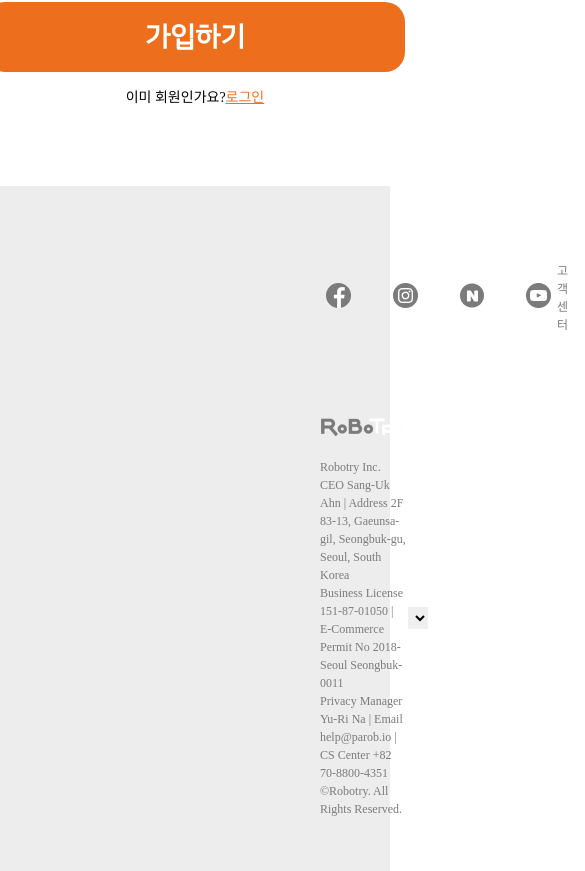
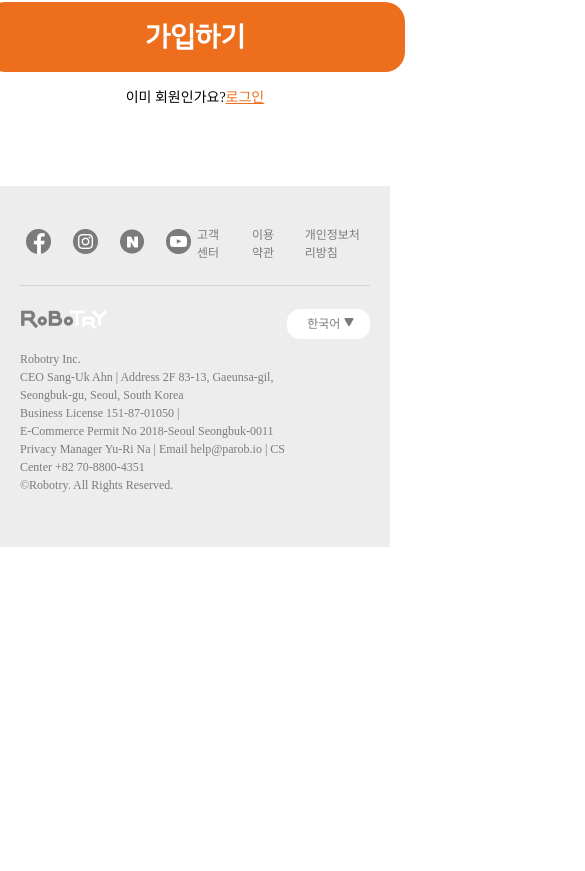
Before and after one commit to yoojin1119/ParobFrontG, a Next.js app: page /join in a window 390 px wide. Shown: the part 1118-1989 px from the top of the page, 585 px wide, since content can reach past the window. After the commit the page ends 1665 px from the top, so only its background shows below. Built offline with nearby package versions, Linux system fonts and the light colour scheme; no server answers.

Commit message:
푸터 반응형 구현

```diff
--- a/src/Component/layout/Footer.jsx
+++ b/src/Component/layout/Footer.jsx
@@ -44,7 +44,10 @@ const Footer = () => {
                         ©Robotry. All Rights Reserved.<br/>
                     </CompanyDes>
                 </CompanyInfo>
-                <LanSelect></LanSelect>
+                <LanSelect>
+                    <SelectTxt>한국어</SelectTxt>
+                    <SelectBtn></SelectBtn>
+                </LanSelect>
             </Info>
         </FooterWrap>
     </Container>)
@@ -61,6 +64,12 @@ const FooterWrap = styled.div`
 display: flex;
 flex-direction:column;
 margin: 0 320px;
+@media only screen and (min-device-width : 960px) and (max-device-width : 1080px) and (orientation : landscape) {
+    margin: 0 20px;
+};
+@media only screen and (max-device-width : 960px) and (orientation : portrait) {
+    margin: 0 20px;
+}
 `;
 const Contact = styled.div`
 display: flex;
@@ -71,7 +80,11 @@ border-bottom: 1px solid #D3D3D3;
 `;
 const SnsContact = styled.ul`
 display: flex;
-gap: 30px;`;
+gap: 30px;
+@media only screen and (max-device-width : 960px) and (orientation : portrait) {
+    gap: 10px;
+}
+`;
 const Sns = styled.button``;
 const SnsImg = styled.img``;
 const PolicyDes = styled.ul`
@@ -79,6 +92,9 @@ display: flex;
 align-items:center;
 gap: 50px;
 font: ${({ theme }) => theme.fontSize.smallRegular};
+@media only screen and (max-device-width : 960px) and (orientation : portrait) {
+    gap: 20px;
+}
 `;
 const P = styled.p`
 color: ${({ theme }) => theme.color.textGray};`;
@@ -96,4 +112,25 @@ const CompanyDes = styled.p`
 font: ${({ theme }) => theme.fontSize.smallRegular};
 color: ${({ theme }) => theme.color.textGray};
 `;
-const LanSelect = styled.select``;
+const LanSelect = styled.div`
+align-self: start;
+position: relative;
+width: 130px;
+height: 30px;
+border-radius: 13px;
+background-color: #ffffff;
+`;
+const SelectTxt = styled.p`
+position: absolute;
+top: 6px;
+left: 20px;
+font: ${({ theme }) => theme.fontSize.smallRegular};
+color: ${({ theme }) => theme.color.textGray};
+`;
+const SelectBtn = styled.button`
+position: absolute;
+top: 9px;
+right: 14px;
+width:12px;
+height: 12px;
+background: url('/assets/images/icons/smallPolygon.png') no-repeat`;
--- a/src/Component/layout/header.jsx
+++ b/src/Component/layout/header.jsx
@@ -45,7 +45,7 @@ display: flex;
 align-items: center;
 justify-content: space-between;
 margin: 0 320px;
-@media only screen and (min-device-width : 960px) and (max-device-width : 1080px) and (orientation : landscape) {
+@media only screen and (min-device-width : 960px) and (max-device-width : 1920px) and (orientation : landscape) {
     margin: 0 20px;
 }
 @media only screen and (max-device-width : 960px) and (orientation : portrait) {
```
Also changed, not shown: public/assets/images/icons/smallPolygon.png (added).
